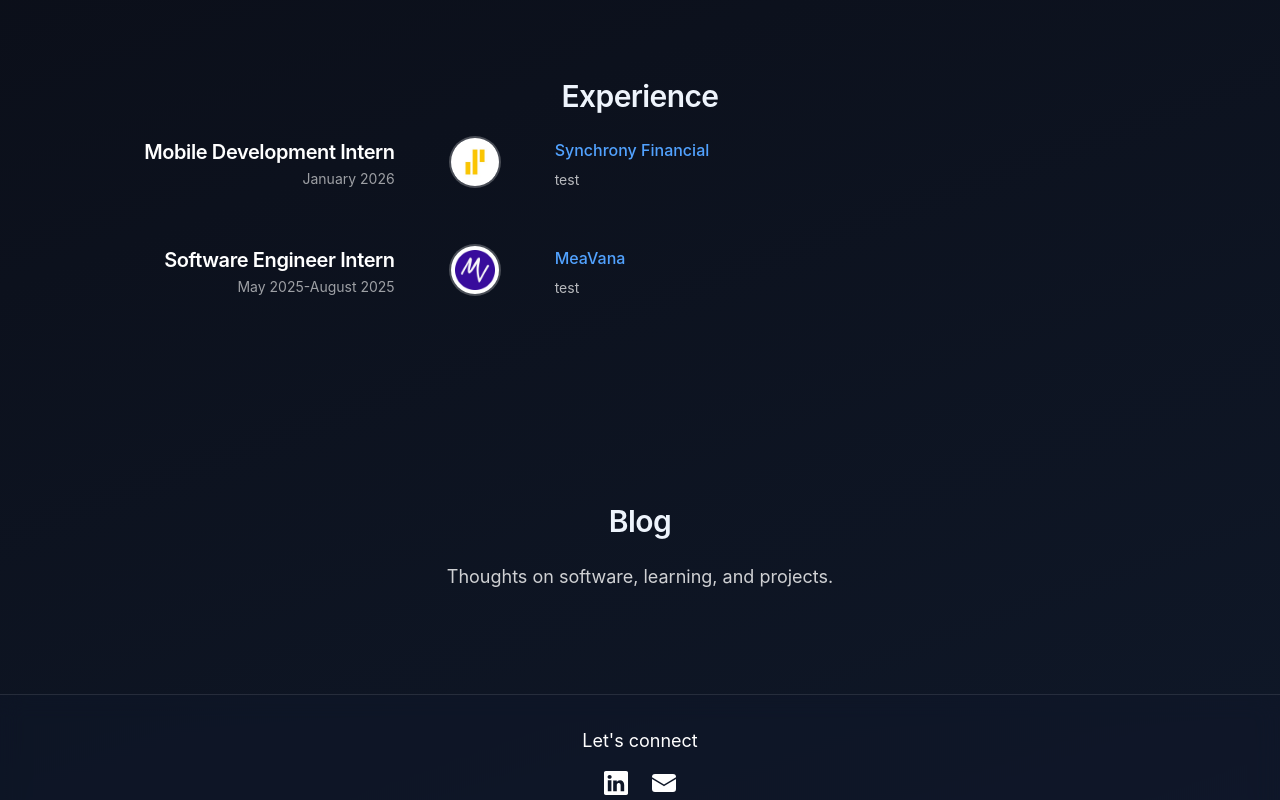
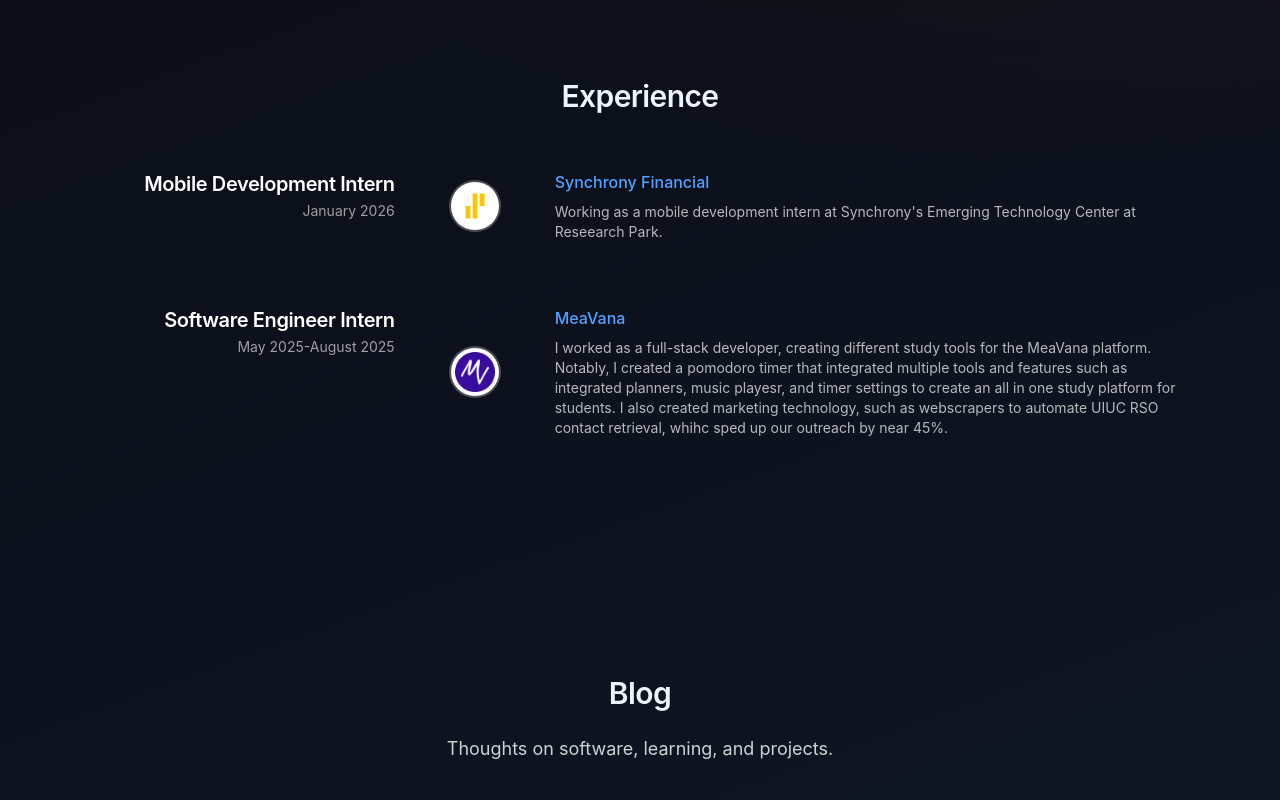
Before and after one commit to jonahjtran/jonahjtran.github.io, a React (Vite) app: page / in a window 1280 px wide. Shown: the part 1720-2520 px from the top of the page. Built offline with nearby package versions, Linux system fonts and the light colour scheme.

Commit message:
finished experience section

```diff
--- a/src/App.jsx
+++ b/src/App.jsx
@@ -10,7 +10,7 @@ function App() {
         <main className="pt-16">
           <Home />
         </main>
-        <Footer/>
+
       </>
   );
 }
--- a/src/components/Navbar.jsx
+++ b/src/components/Navbar.jsx
@@ -1,7 +1,8 @@
 const navItems = [
     {name: "Home", href: "#home"},
     {name: "Professional", href: "#professional"},
-    {name: "Blog", href: "#blog"}
+    {name: "Blog", href: "#blog"},
+    {name: "Contact", href: "#contact"},
 ];
 
 export default function Navbar() {
--- a/src/components/WorkExperience.jsx
+++ b/src/components/WorkExperience.jsx
@@ -3,27 +3,25 @@ import synchrony from "../assets/synchrony.png";
 
 export default function WorkExperience() {
     const work = [
-        {title: "Mobile Development Intern", date: "January 2026", company: "Synchrony Financial", image: synchrony, description: "test"},
+        {title: "Mobile Development Intern", date: "January 2026", company: "Synchrony Financial", image: synchrony, description: "Working as a mobile development intern at Synchrony's Emerging Technology Center at Reseearch Park. "},
 
-        {title: "Software Engineer Intern", date: "May 2025-August 2025", company: "MeaVana", image: meavana, description:"test"},
+        {title: "Software Engineer Intern", date: "May 2025-August 2025", company: "MeaVana", image: meavana, description:"I worked as a full-stack developer, creating different study tools for the MeaVana platform. Notably, I created a pomodoro timer that integrated multiple tools and features such as integrated planners, music playesr, and timer settings to create an all in one study platform for students. I also created marketing technology, such as webscrapers to automate UIUC RSO contact retrieval, whihc sped up our outreach by near 45%. "},
     ]
 
     return (
         <div className="relative w-full">
-            {/* left-aligned timeline; per-item line rendered in center column */}
-
-            <ul className="space-y-10 md:space-y-14">
+            {/* left-aligned timeline; per-item connectors rendered in center column */}
+            <ul className="space-y-0">
                 {work.map((item, index) => (
-                    <li key={index} className="grid grid-cols-1 md:grid-cols-[minmax(12rem,1fr)_64px_2fr] items-start gap-6">
+                    <li key={index} className="grid grid-cols-1 md:grid-cols-[minmax(12rem,1fr)_64px_2fr] items-stretch gap-6 py-6 md:py-8">
                         {/* Left: title and date */}
                         <div className="md:text-right md:pr-6">
                             <h3 className="text-xl font-semibold text-white">{item.title}</h3>
                             <span className="text-sm text-white/60">{item.date}</span>
                         </div>
 
-                        {/* Center: logo on the timeline */}
-                        <div className="relative flex items-center justify-center">
-                            <span className="pointer-events-none absolute inset-y-0 left-1/2 -translate-x-1/2 w-px bg-white/15" aria-hidden="true" />
+                        {/* Center: logo on the timeline with connectors */}
+                        <div className="relative self-stretch flex items-center justify-center">
                             <span className="z-10 flex h-12 w-12 items-center justify-center overflow-hidden rounded-full ring-2 ring-white/25 bg-white">
                                 <img src={item.image} alt={`${item.company} logo`} className="h-full w-full object-contain p-1" />
                             </span>
--- a/src/pages/Home.jsx
+++ b/src/pages/Home.jsx
@@ -4,6 +4,7 @@ import ProfileSection from "../components/ProfileSection";
 import SkillsSection from "../components/SkillsSection";
 import OtherSkillsSection from "../components/OtherSkillsSection";
 import WorkExperience from "../components/WorkExperience";
+import Footer from "../components/Footer";
 
 export default function Home() {
     return <div className="min-h-screen items-center justify-center align-middle padding-top-10">
@@ -52,6 +53,10 @@ export default function Home() {
             </div>
         </section>
 
+        <section id="contact" className="section-pad">
+        <Footer/>
+        </section>
+
         {/* Footer */}
     </div>
 }
```
